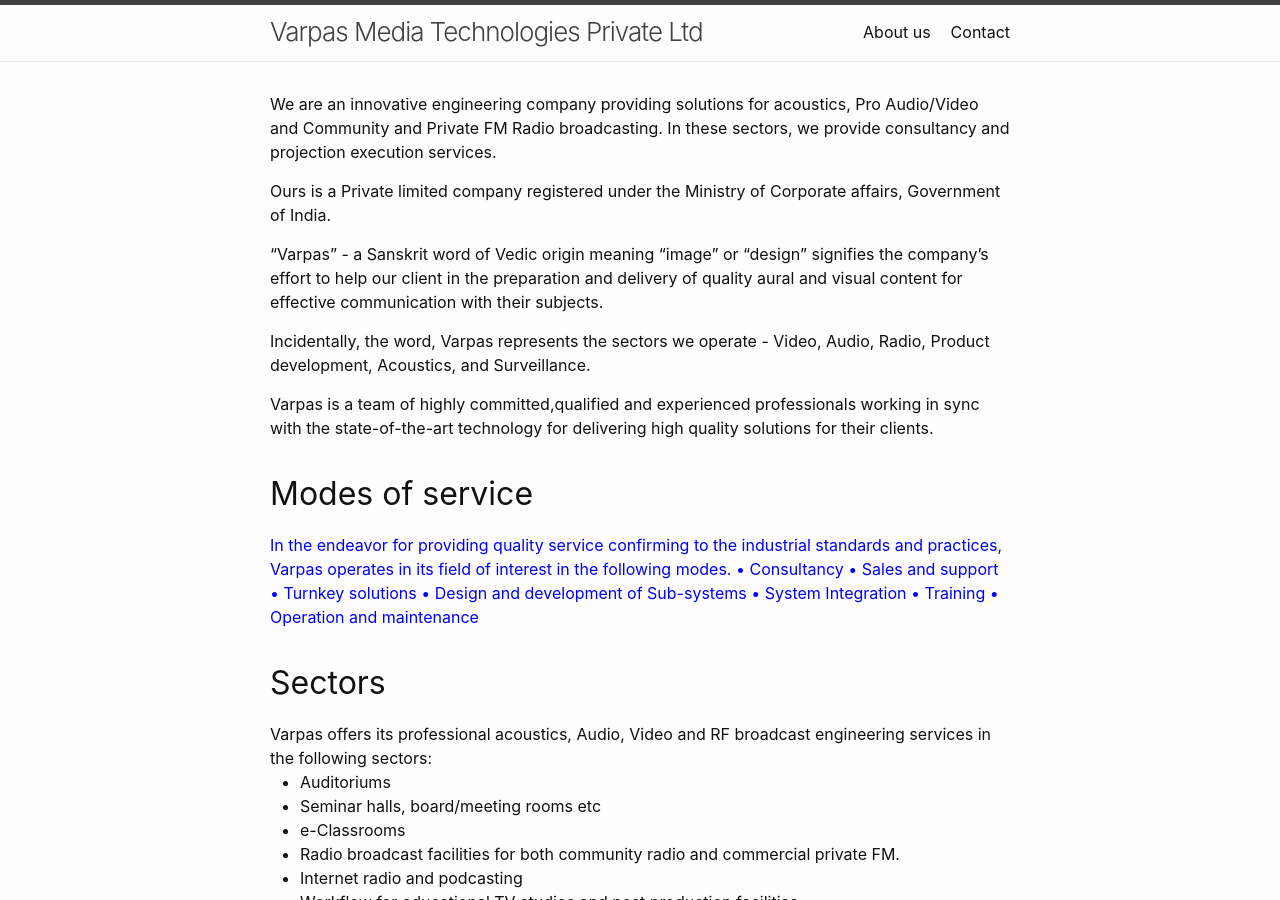
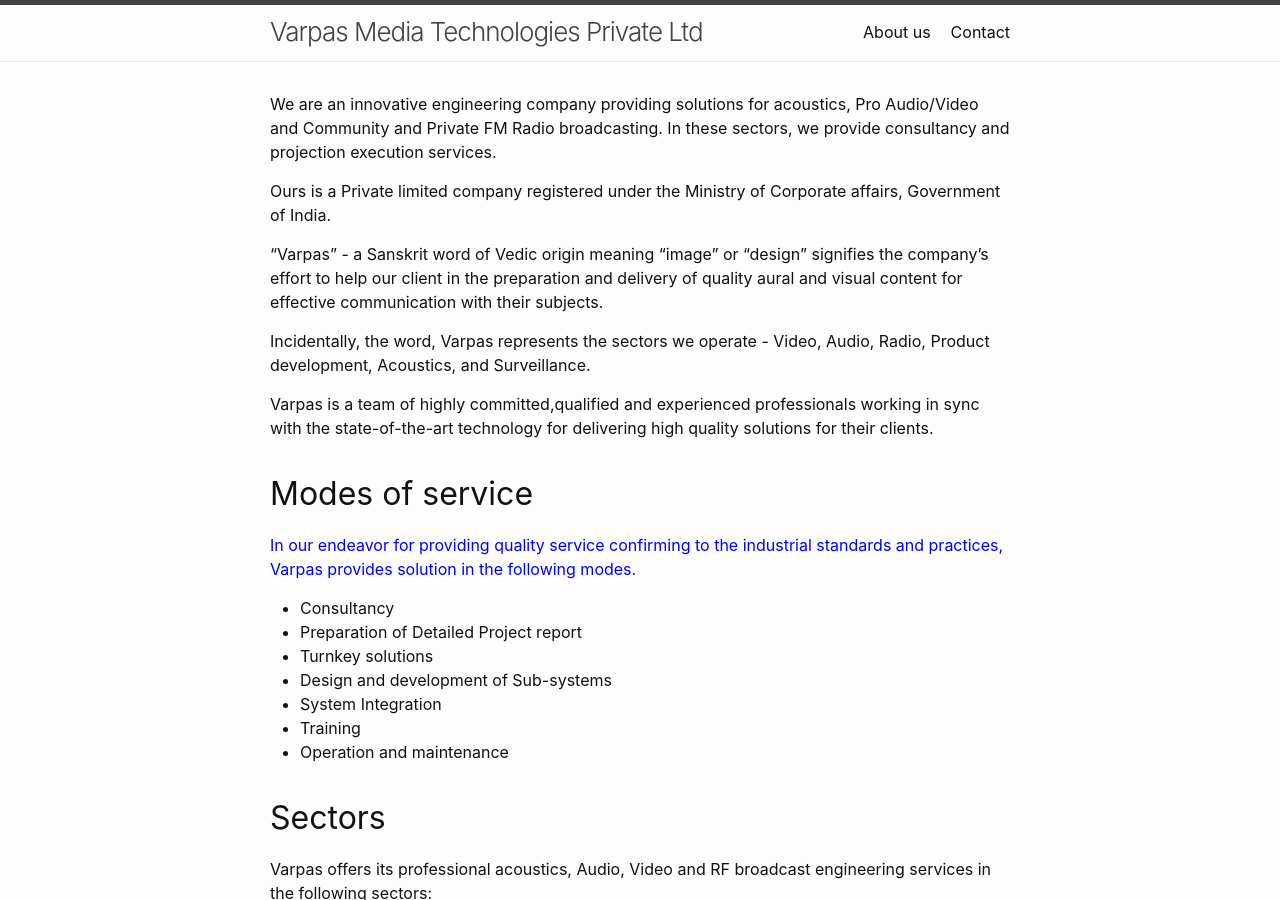
Before and after one commit to VarpasMedia/VarpasMedia.github.io, a Jekyll site: the page built from index.md, in a window 1280 px wide and 900 px high. Built offline with Jekyll 4.4.1, drawn with Linux system fonts in a browser that asks for light colours.

Commit message:
Update home.html

```diff
--- a/_layouts/home.html
+++ b/_layouts/home.html
@@ -29,20 +29,27 @@ layout: default
   </div>
 
 
-  <h1>Modes of service</h2>
+  <h1>Modes of service</h1>
 
     <div class="post-content e-content">
 
       <p style="color: blue">
-      In the endeavor for providing quality service confirming to the industrial standards and practices, Varpas operates in its field of interest in the following modes.
+      In our endeavor for providing quality service confirming to the industrial standards and practices, Varpas provides solution in the following modes.
 
-      •	Consultancy				•	Sales and support
-      •	Turnkey solutions			•	Design and development of Sub-systems
-      •	System Integration		•	Training
-      •	Operation and maintenance
+      <ul>
+     <li>Consultancy</li>
+     <li>Preparation of Detailed Project report</li>
+      <li>Turnkey solutions</li>
+      <li> Design and development of Sub-systems</li>
+      <li>System Integration</li>
+      <li>Training</li>
+     <li>Operation and maintenance</li>
 
   </p>
     </div>
+
+
+
 
   <h1>Sectors</h1>
     <div class="post-content e-content">
```
